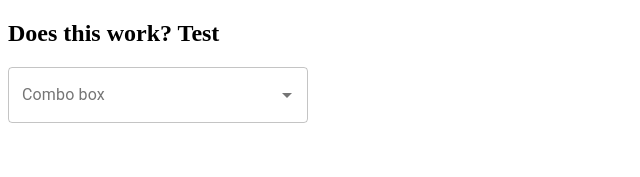
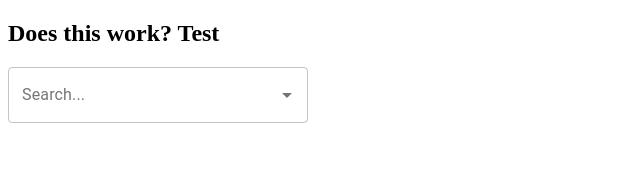
Before and after one commit to whobutjg/hello-stocks, a React (Create React App) app in the folder hello-stocks-app/: page / in a window 1280 px wide. Shown: the top 177 px of the page, without its empty margins (0-640 px from the left). Built offline with nearby package versions, Linux system fonts and the light colour scheme; the HTML template or start-up script is replaced by a standard one.

Commit message:
Changes label

```diff
--- a/hello-stocks-app/src/components/StockSearch.js
+++ b/hello-stocks-app/src/components/StockSearch.js
@@ -2,7 +2,7 @@ import React, {useState, useEffect,  useContext} from "react";
 import TextField from '@material-ui/core/TextField';
 import Autocomplete from '@material-ui/lab/Autocomplete';
 import axios from 'axios';
-import { formatIStocksSnapshotTickerRaw } from "@polygon.io/client-js/lib/rest/stocks/snapshots";
+
 
 const StockSearch = ( ) => {
 
@@ -35,7 +35,7 @@ const StockSearch = ( ) => {
       getOptionLabel={(option) => option.ticker}
       style={{ width: 300 }}
       onInputChange={handleChange}
-      renderInput={(params) => <TextField {...params} label="Combo box" variant="outlined" />}
+      renderInput={(params) => <TextField {...params} label="Search..." variant="outlined" />}
     />
     </div>
   )
--- a/package.json
+++ b/package.json
@@ -10,6 +10,7 @@
   "author": "hello-stocks",
   "license": "ISC",
   "dependencies": {
+    "@material-ui/core": "^4.11.4",
     "@polygon.io/client-js": "^2.1.2",
     "axios": "^0.21.1",
     "cors": "^2.8.5",
```
Also changed, not shown: 2 other files (tests, documents, lock files or other folders).
